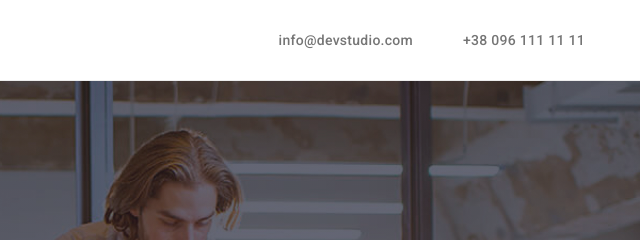
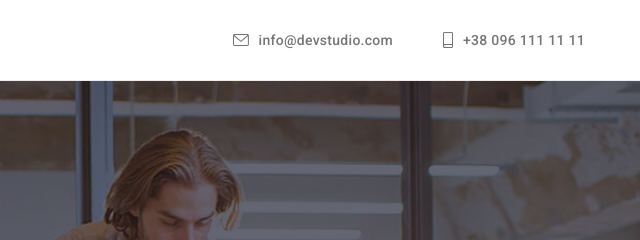
Before and after one commit to canon318i/goit-markup-hw-04, a plain HTML site: page index.html in a window 1280 px wide. Shown: the top 240 px of the page, 640-1280 px from the left. Drawn offline with nearby package versions, Linux system fonts and the light colour scheme.

Commit message:
Added contact icons

```diff
--- a/css/styles.css
+++ b/css/styles.css
@@ -156,17 +156,25 @@ ul {
   padding-top: 32px;
   padding-bottom: 32px;
 
-  display: inline-block;
+  display: flex;
+  align-items: center;
 
   font-weight: 500;
   font-size: 14px;
   line-height: calc(16 / 14);
   letter-spacing: 0.02em;
   color: var(--primary-text-color);
+  fill: currentColor;
 }
+
 .header-contact-link:hover,
 .header-contact-link:focus {
   color: var(--accent-color);
+  fill: currentColor;
+}
+
+.header-contact-icon {
+  margin-right: 10px;
 }
 
 /* Герой */
--- a/index.html
+++ b/index.html
@@ -46,13 +46,21 @@
 
         <ul class="header-contact-list">
           <li class="header-contact-item">
-            <a class="header-contact-link link" href="email:info@devstudio.com"
-              >info@devstudio.com</a
+            <a class="header-contact-link link" href="email:info@devstudio.com">
+              <svg class="header-contact-icon" width="16px" height="12px">
+                <use href="./images/symbol-defs.svg#icon-envelope"></use>
+              </svg>
+
+              info@devstudio.com</a
             >
           </li>
+
           <li class="header-contact-item">
-            <a class="header-contact-link link" href="tel:+380961111111"
-              >+38 096 111 11 11</a
+            <a class="header-contact-link link" href="tel:+380961111111">
+              <svg class="header-contact-icon" width="10px" height="16px">
+                <use href="./images/symbol-defs.svg#icon-smartphone"></use>
+              </svg>
+              +38 096 111 11 11</a
             >
           </li>
         </ul>
```
